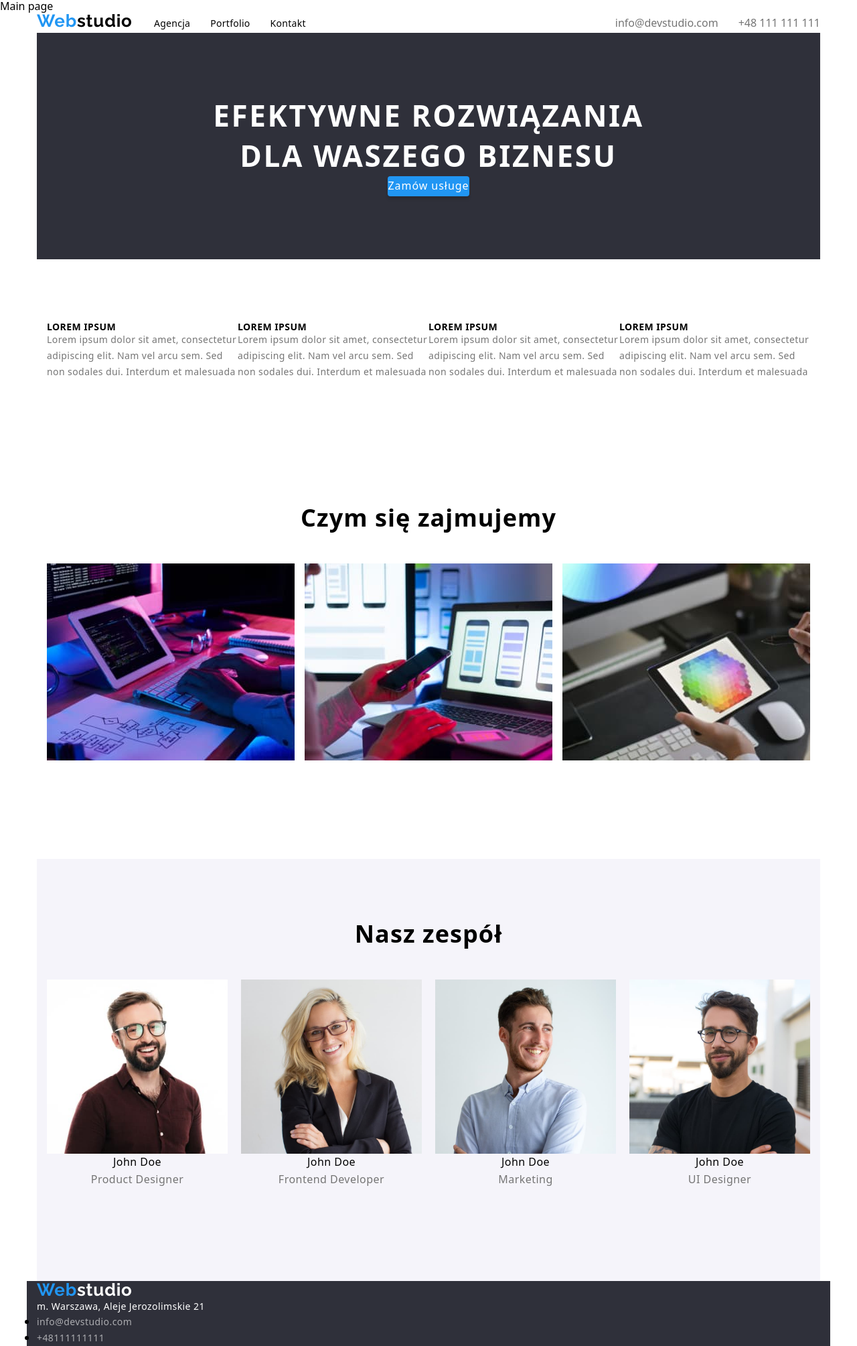
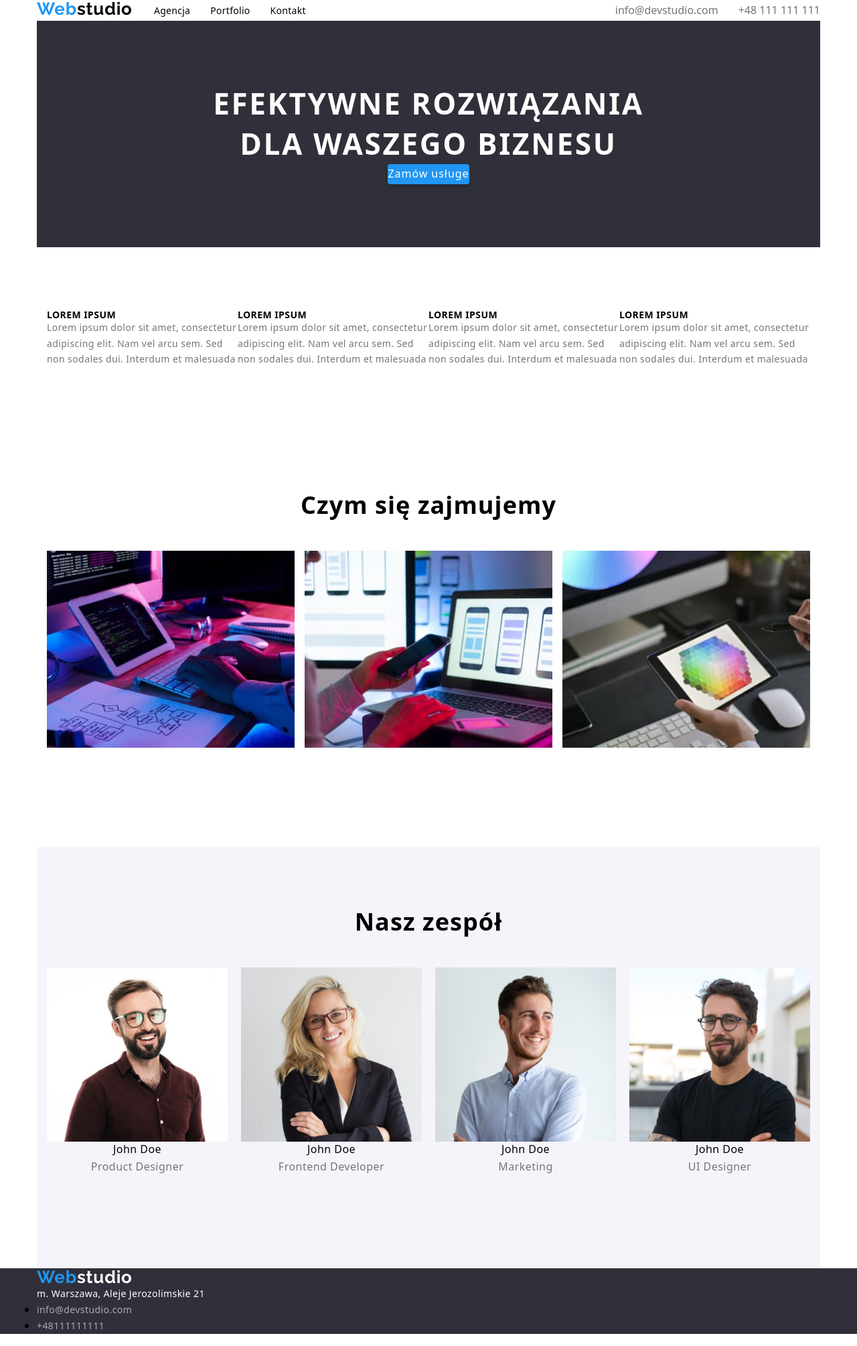
Before and after one commit to rsciupider/goit-markup-hw-03, a plain HTML site: page index.html in a window 1280 px wide. Shown: the whole page at 67% size. Drawn offline with nearby package versions, Linux system fonts and the light colour scheme.

Commit message:
-Update 09.11
-Added class container inside every section

```diff
--- a/index.html
+++ b/index.html
@@ -11,11 +11,15 @@
       rel="stylesheet"
     />
     <link rel="stylesheet" href="./css/styles.css" />
-    <link rel="stylesheet" href="https://cdnjs.cloudflare.com/ajax/libs/modern-normalize/1.1.0/modern-normalize.min.css"
+    <link
+      rel="stylesheet"
+      href="https://cdnjs.cloudflare.com/ajax/libs/modern-normalize/1.1.0/modern-normalize.min.css"
+    />
     <title>Main page</title>
   </head>
   <body>
-    <header class="container">
+    <header>
+      <div class="container">
         <div class="flex">
           <div class="flex gap">
             <a
@@ -72,8 +76,10 @@
             </ul>
           </div>
         </div>
+      </div>
     </header>
-    <main class="container">
+    <main>
+      <div class="container">
         <section class="section-background section">
           <div class="container main-container">
             <h1 class="h1-font">
@@ -83,7 +89,6 @@
             <button class="button-style" type="button">Zamów usługe</button>
           </div>
         </section>
-
         <section class="section">
           <div class="container">
             <h2></h2>
@@ -91,29 +96,29 @@
               <li>
                 <h3 class="h3-font">LOREM IPSUM</h3>
                 <p class="font4-style">
-                Lorem ipsum dolor sit amet, consectetur adipiscing elit. Nam vel
-                arcu sem. Sed non sodales dui. Interdum et malesuada
+                  Lorem ipsum dolor sit amet, consectetur adipiscing elit. Nam
+                  vel arcu sem. Sed non sodales dui. Interdum et malesuada
                 </p>
               </li>
               <li>
                 <h3 class="h3-font">LOREM IPSUM</h3>
                 <p class="font4-style">
-                Lorem ipsum dolor sit amet, consectetur adipiscing elit. Nam vel
-                arcu sem. Sed non sodales dui. Interdum et malesuada
+                  Lorem ipsum dolor sit amet, consectetur adipiscing elit. Nam
+                  vel arcu sem. Sed non sodales dui. Interdum et malesuada
                 </p>
               </li>
               <li>
                 <h3 class="h3-font">LOREM IPSUM</h3>
                 <p class="font4-style">
-                Lorem ipsum dolor sit amet, consectetur adipiscing elit. Nam vel
-                arcu sem. Sed non sodales dui. Interdum et malesuada
+                  Lorem ipsum dolor sit amet, consectetur adipiscing elit. Nam
+                  vel arcu sem. Sed non sodales dui. Interdum et malesuada
                 </p>
               </li>
               <li>
                 <h3 class="h3-font">LOREM IPSUM</h3>
                 <p class="font4-style">
-                Lorem ipsum dolor sit amet, consectetur adipiscing elit. Nam vel
-                arcu sem. Sed non sodales dui. Interdum et malesuada
+                  Lorem ipsum dolor sit amet, consectetur adipiscing elit. Nam
+                  vel arcu sem. Sed non sodales dui. Interdum et malesuada
                 </p>
               </li>
             </ul>
@@ -205,8 +210,10 @@
             </ul>
           </div>
         </section>
+      </div>
     </main>
-    <footer class="section-background container">
+    <footer class="section-background">
+      <div class="container">
         <a
           class="webstudio"
           href="./index.html"
@@ -230,6 +237,7 @@
             </li>
           </ul>
         </address>
+      </div>
     </footer>
   </body>
 </html>
```
Also changed, not shown: porffolio.html (+16 -0 lines). Lines whose indentation alone changed are shown as unchanged.
